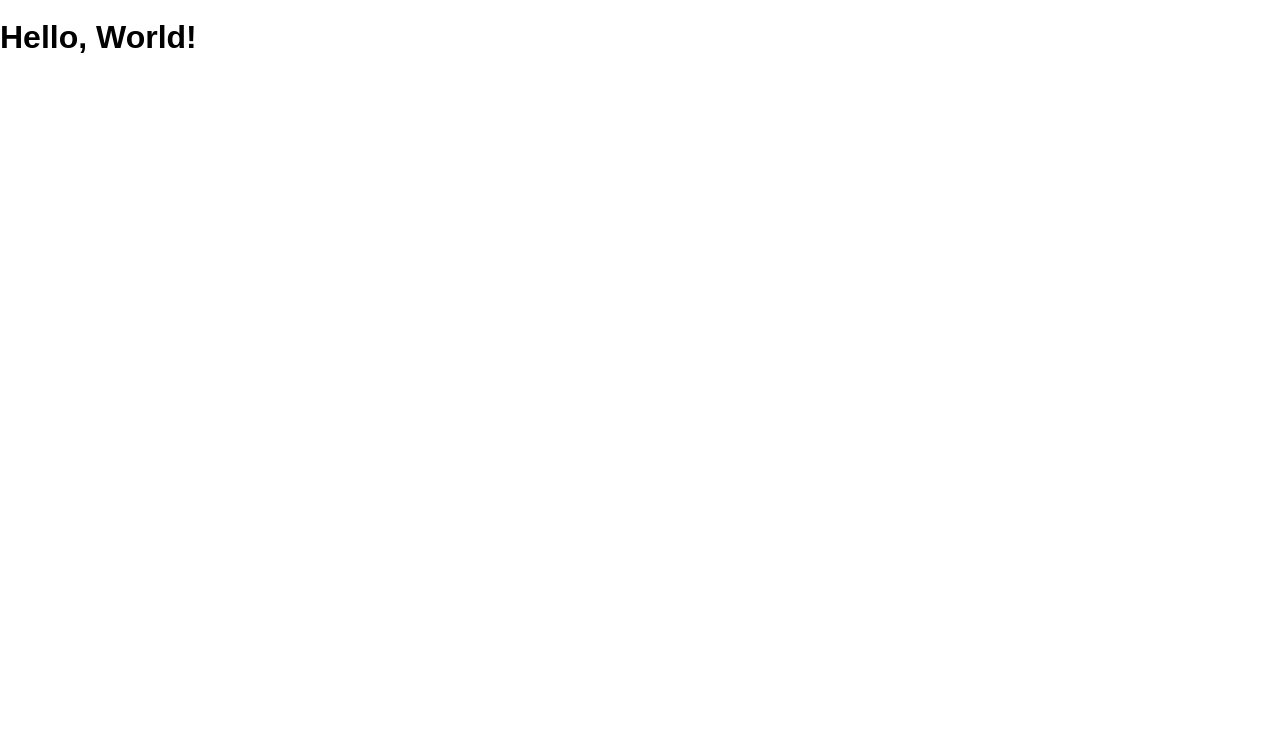
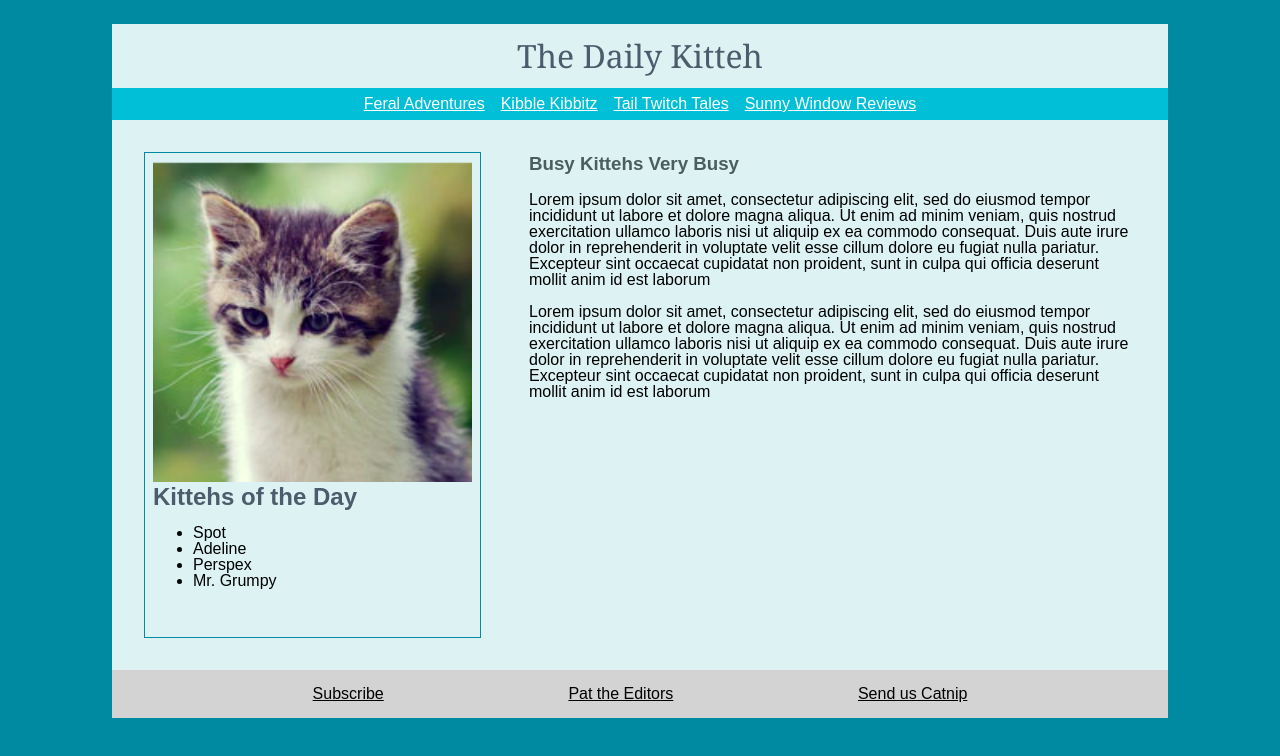
Before and after one commit to biancakbrown58/dailykitteh, a website: page public/index.html in a window 1280 px wide. Drawn offline with Linux system fonts and the light colour scheme.

Commit message:
finished kitteh explorer mode

```diff
--- a/public/index.html
+++ b/public/index.html
@@ -3,11 +3,60 @@
   <head lang="en">
     <meta charset="UTF-8" />
     <meta name="viewport" content="width=device-width, initial-scale=1" />
-    <title>Dailykitteh</title>
+    <title>The Daily Kitteh</title>
     <link rel="shortcut icon" href="/favicon.ico" />
     <link rel="stylesheet" href="/screen.css" />
   </head>
   <body>
-    <h1 class="hello-world">Hello, World!</h1>
+    <h1 class="title">The Daily Kitteh</h1>
+    <nav>
+      <ul>
+        <li>Feral Adventures</li>
+        <li>Kibble Kibbitz</li>
+        <li>Tail Twitch Tales</li>
+        <li>Sunny Window Reviews</li>
+      </ul>
+    </nav>
+    <main>
+      <section class="left-side">
+        <img src="./images/Screen Shot 2020-03-10 at 1.45.29 PM.png" />
+        <h2>Kittehs of the Day</h2>
+        <ul>
+          <li>Spot</li>
+          <li>Adeline</li>
+          <li>Perspex</li>
+          <li>Mr. Grumpy</li>
+        </ul>
+      </section>
+      <section class="right-side">
+        <h3>Busy Kittehs Very Busy</h3>
+        <p>
+          Lorem ipsum dolor sit amet, consectetur adipiscing elit, sed do
+          eiusmod tempor incididunt ut labore et dolore magna aliqua. Ut enim ad
+          minim veniam, quis nostrud exercitation ullamco laboris nisi ut
+          aliquip ex ea commodo consequat. Duis aute irure dolor in
+          reprehenderit in voluptate velit esse cillum dolore eu fugiat nulla
+          pariatur. Excepteur sint occaecat cupidatat non proident, sunt in
+          culpa qui officia deserunt mollit anim id est laborum
+        </p>
+        <p>
+          Lorem ipsum dolor sit amet, consectetur adipiscing elit, sed do
+          eiusmod tempor incididunt ut labore et dolore magna aliqua. Ut enim ad
+          minim veniam, quis nostrud exercitation ullamco laboris nisi ut
+          aliquip ex ea commodo consequat. Duis aute irure dolor in
+          reprehenderit in voluptate velit esse cillum dolore eu fugiat nulla
+          pariatur. Excepteur sint occaecat cupidatat non proident, sunt in
+          culpa qui officia deserunt mollit anim id est laborum
+        </p>
+      </section>
+      <section></section>
+    </main>
+    <footer>
+      <ul>
+        <li>Subscribe</li>
+        <li>Pat the Editors</li>
+        <li>Send us Catnip</li>
+      </ul>
+    </footer>
   </body>
 </html>
--- a/public/screen.css
+++ b/public/screen.css
@@ -7,6 +7,98 @@ html {
 }
 
 body {
+  margin: .5rem 6rem 6rem 6rem;
+  padding: 1rem;
+  min-height: 100%;
+  background-color: #008aa1;
+  /* font-family: Georgia, 'Times New Roman', Times, serif; */
+}
+
+.title {
+  background-color: #ddf2f3;
+  padding: 1rem;
   margin: 0;
-  min-height: 100%;
+  color: #4b5d6d;
+  font-family: Georgia, 'Times New Roman', Times, serif;
+  font-weight: lighter;
 }
+
+h1 {
+  text-align: center;
+}
+
+nav {
+  margin: 0;
+  padding: 0;
+  display: flex;
+  justify-content: center;
+  align-items: center;
+  color: white;
+  background-color: #00bfd6;
+}
+
+nav ul {
+  display: flex;
+  justify-content: space-between;
+  list-style: none;
+  padding: 0;
+  margin: 0;
+}
+
+nav li {
+  padding: 0rem;
+  margin: .5rem;
+  text-decoration: underline;
+}
+
+main {
+  display: flex;
+  background-color: #ddf2f3;
+}
+
+.left-side {
+  border: 1px solid #008BA1;
+  padding: .5rem;
+  margin: 2rem;
+  padding-bottom: 2rem;
+}
+
+.left-side h2 {
+  padding: 0;
+  margin: 0;
+  text-align: left;
+  color: #4b5d6d;
+}
+
+ul {
+  text-align: left;
+}
+
+.right-side {
+  padding: 1rem;
+  margin-right: 1rem;
+}
+
+.right-side h3 {
+  color: #4b5d5d;
+  text-align: left;
+}
+
+footer {
+  margin: 0;
+  padding: 1rem;
+  /* display: flex; */
+  /* justify-content: center; */
+  /* align-items: center; */
+  color: black;
+  background-color: #d3d3d3;
+}
+
+footer ul {
+  display: flex;
+  justify-content: space-evenly;
+  list-style: none;
+  padding: 0;
+  margin: 0;
+  text-decoration: underline;
+}
```
Also changed, not shown: public/images/Screen Shot 2020-03-10 at 1.45.29 PM.png (added).
